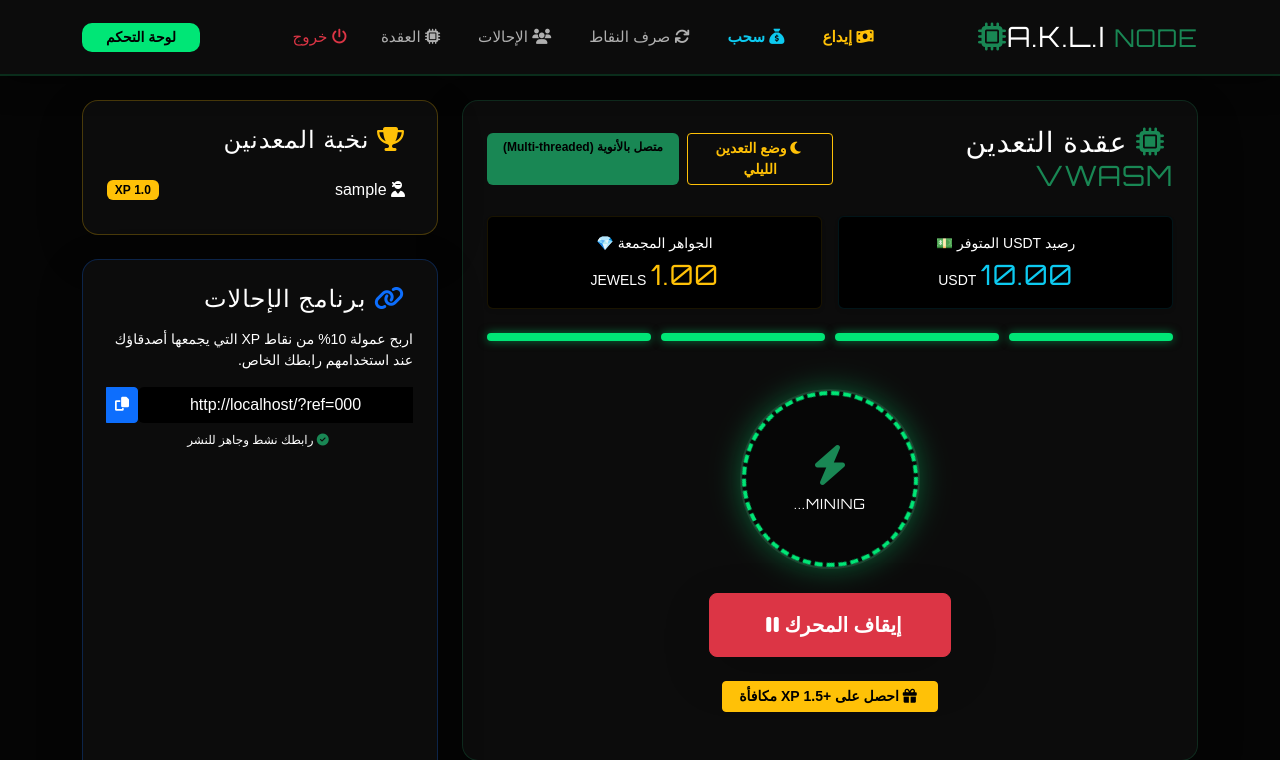
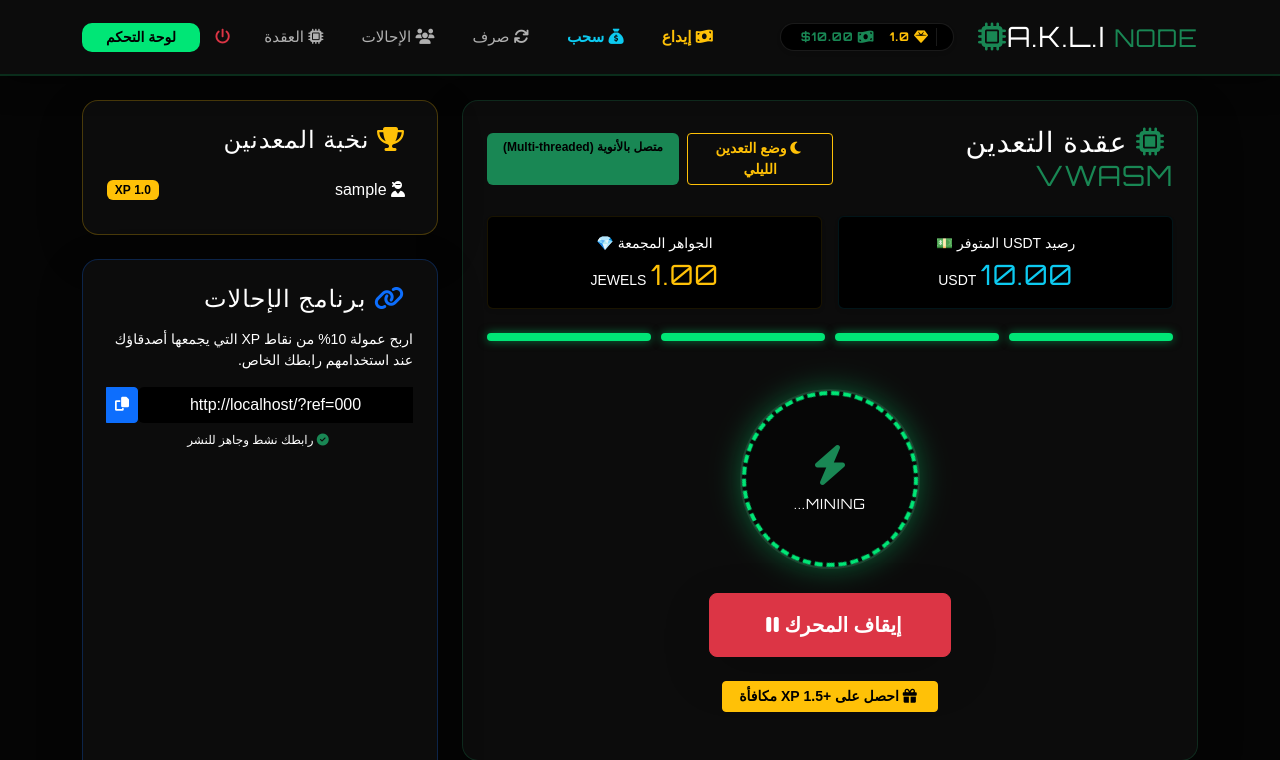
Before and after one commit to akliop/investment-site, a Flask app: page /portal/home in a window 1280 px wide. Shown: the top 760 px of the page. Run offline with Flask 3, Linux system fonts and the light colour scheme; the visitor is signed in with stand-in values (Sample User, id 1); tables that the repository leaves empty hold one stand-in row (values such as "Sample post").

Commit message:
UI: Add game-like currency badges to global header

```diff
--- a/app.py
+++ b/app.py
@@ -177,7 +177,7 @@ def pulse():
     user.xp += units
     user.has_mined = True # تأكيد أن المستخدم بدأ التعدين فعلياً
     db.session.commit()
-    return jsonify({"status": "success", "jewels": round(user.jewels, 2), "xp": round(user.xp, 2)})
+    return jsonify({"status": "success", "jewels": round(user.jewels, 2), "xp": round(user.xp, 2), "balance_usdt": round(user.balance_usdt, 2)})
 
 @app.route("/api/v2/node/convert", methods=["POST"])
 def convert():
@@ -194,7 +194,7 @@ def convert():
         "status": "success",
         "message": "تم تحويل 10,000 جوهرة بنجاح إلى 1.3 USDT!",
         "jewels": round(user.jewels, 2),
-        "balance": round(user.balance_usdt, 2)
+        "balance_usdt": round(user.balance_usdt, 2)
     })
 
 @app.route("/sw.js")
--- a/templates/base.html
+++ b/templates/base.html
@@ -66,14 +66,27 @@
         <div class="container d-flex justify-content-between align-items-center">
             <a href="/" class="navbar-brand cyber-font fs-3 text-white m-0">A.K.L.I <span class="text-success small">Node</span><i class="fa-solid fa-microchip ms-2 text-success"></i></a>
 
+            {% if user %}
+            <!-- شريط حالة الأرصدة (Game-like Top Bar) -->
+            <div class="d-none d-md-flex gap-3 ms-auto me-3 px-3 py-1 bg-black rounded-pill border border-white border-opacity-10 shadow-sm align-items-center">
+                <div class="d-flex align-items-center gap-1 border-end border-white border-opacity-10 pe-2">
+                    <i class="fa-solid fa-gem text-warning small"></i>
+                    <span id="headerJewels" class="cyber-font x-small text-warning fw-bold">{{ "%.1f"|format(user.jewels or 0.0) }}</span>
+                </div>
+                <div class="d-flex align-items-center gap-1 ps-1">
+                    <i class="fa-solid fa-money-bill-wave text-success small"></i>
+                    <span id="headerUsdt" class="cyber-font x-small text-success fw-bold">${{ "%.2f"|format(user.balance_usdt or 0.0) }}</span>
+                </div>
+            </div>
+            {% endif %}
+
             <nav class="d-none d-lg-flex gap-1 flex-wrap">
                 <a href="/portal/recharge" class="nav-link-cyber text-warning fw-bold"><i class="fa-solid fa-money-bill-wave me-1"></i> إيداع</a>
                 <a href="/portal/withdraw" class="nav-link-cyber text-info fw-bold"><i class="fa-solid fa-sack-dollar me-1"></i> سحب</a>
-                <a href="/portal/exchange" class="nav-link-cyber"><i class="fa-solid fa-arrows-rotate me-1"></i> صرف النقاط</a>
-
+                <a href="/portal/exchange" class="nav-link-cyber"><i class="fa-solid fa-arrows-rotate me-1"></i> صرف</a>
                 <a href="/portal/referrals" class="nav-link-cyber"><i class="fa-solid fa-users me-1"></i> الإحالات</a>
                 <a href="/portal/home" class="nav-link-cyber"><i class="fa-solid fa-microchip me-1"></i> العقدة</a>
-                <a href="/logout" class="nav-link-cyber text-danger"><i class="fa-solid fa-power-off"></i> خروج</a>
+                <a href="/logout" class="nav-link-cyber text-danger"><i class="fa-solid fa-power-off"></i></a>
             </nav>
 
             <div class="d-flex gap-2 align-items-center">
--- a/templates/dashboard.html
+++ b/templates/dashboard.html
@@ -167,7 +167,11 @@
                 body: JSON.stringify({units: extra})
             });
             const data = await res.json();
-            if(data.status === 'success') { document.getElementById('jewelsDisplay').innerText = data.jewels; }
+            if(data.status === 'success') {
+                document.getElementById('jewelsDisplay').innerText = data.jewels;
+                if(document.getElementById('headerJewels')) document.getElementById('headerJewels').innerText = data.jewels;
+                if(document.getElementById('headerUsdt')) document.getElementById('headerUsdt').innerText = "$" + data.balance_usdt; // Adding balance update if returned
+            }
         } catch(e) { }
     }
 
```
